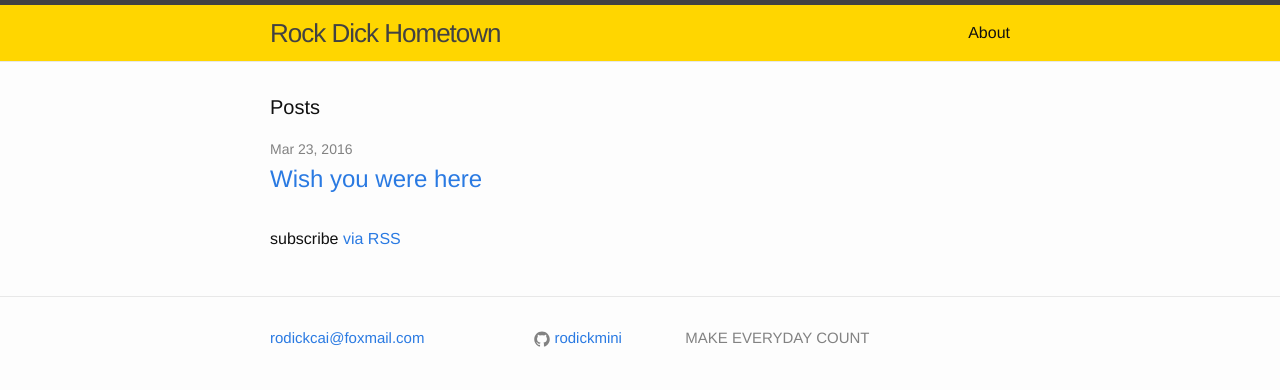
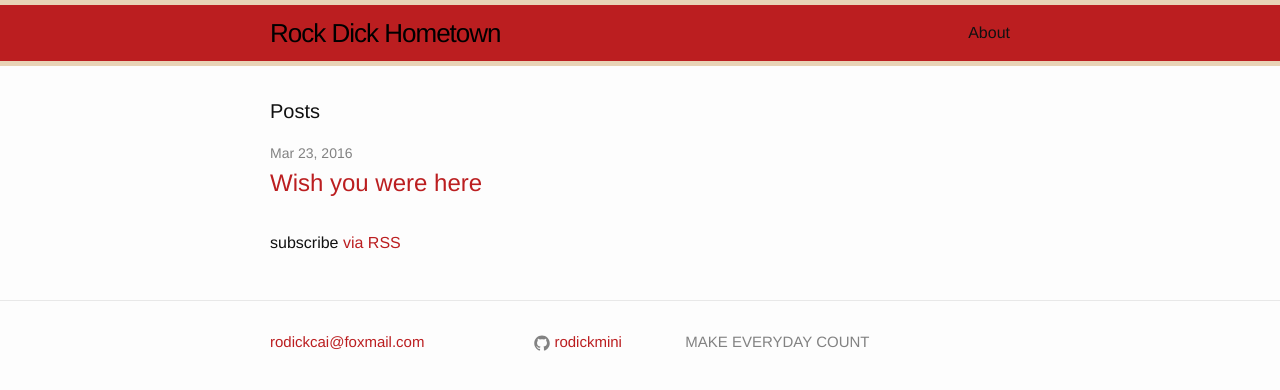
Before and after one commit to rodickmini/rodickmini.github.io, a Jekyll site: the page built from index.html, in a window 1280 px wide. Shown: the top 390 px of the page. Built offline with Jekyll 4.4.1, drawn with Linux system fonts in a browser that asks for light colours.

Commit message:
确定主题样式

```diff
--- a/_sass/_base.scss
+++ b/_sass/_base.scss
@@ -95,12 +95,12 @@ a {
     text-decoration: none;
 
     &:visited {
-        color: darken($brand-color, 15%);
+        color: darken($brand-color, 10%);
     }
 
     &:hover {
         color: $text-color;
-        text-decoration: underline;
+        text-decoration: none;
     }
 }
 
--- a/_sass/_layout.scss
+++ b/_sass/_layout.scss
@@ -2,10 +2,10 @@
  * Site header
  */
 .site-header {
-    border-top: 5px solid $grey-color-dark;
-    border-bottom: 1px solid $grey-color-light;
+    border-top: 5px solid $binding-color;
+    border-bottom: 5px solid $binding-color;
     min-height: 56px;
-    background-color: #ffd600;
+    background-color: $brand-color;
 
     // Positioning context for the mobile navigation icon
     position: relative;
@@ -22,7 +22,7 @@
 
     &,
     &:visited {
-        color: $grey-color-dark;
+        color: #000;
     }
     &:hover {
         text-decoration: none;
@@ -51,8 +51,8 @@
         position: absolute;
         top: 9px;
         right: $spacing-unit / 2;
-        background-color: $background-color;
-        border: 1px solid $grey-color-light;
+        background-color: $binding-color;
+        border: 1px solid $binding-color;
         border-radius: 5px;
         text-align: right;
 
--- a/css/main.scss
+++ b/css/main.scss
@@ -16,7 +16,8 @@ $spacing-unit:     30px;
 
 $text-color:       #111;
 $background-color: #fdfdfd;
-$brand-color:      #2a7ae2;
+$brand-color:      #BB1E20;
+$binding-color:    #E8D3B6;
 
 $grey-color:       #828282;
 $grey-color-light: lighten($grey-color, 40%);
```
